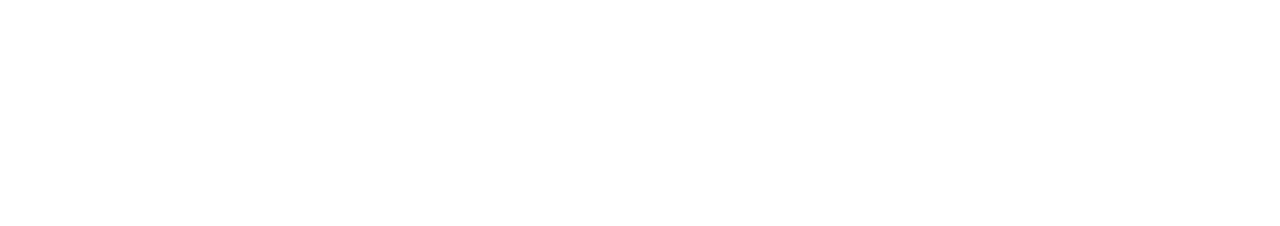
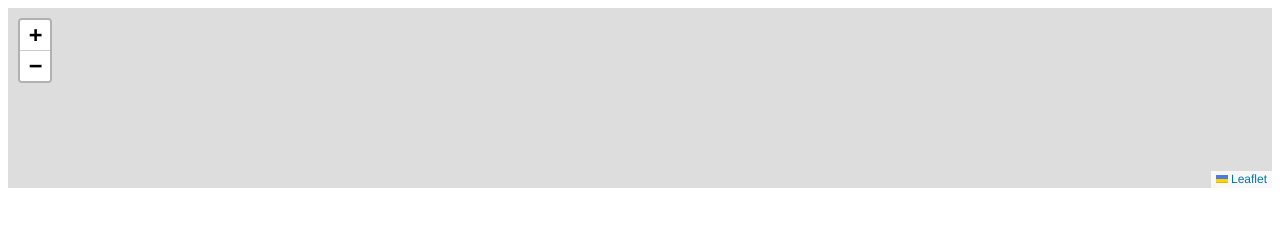
Before and after one commit to Stassi/leaflet-quickstart, a website: page public/index.html in a window 1280 px wide. Drawn offline with nearby package versions, Linux system fonts and the light colour scheme.

Commit message:
`quickstart.js` script appended

```diff
--- a/public/index.html
+++ b/public/index.html
@@ -8,6 +8,7 @@
   <link href="leaflet/leaflet.css" rel="stylesheet"/>
   <link href="style/quickstart.css" rel="stylesheet"/>
   <script src="leaflet/leaflet.js"></script>
+  <script defer src="script/quickstart.js"></script>
 </head>
 
 <body>
```
